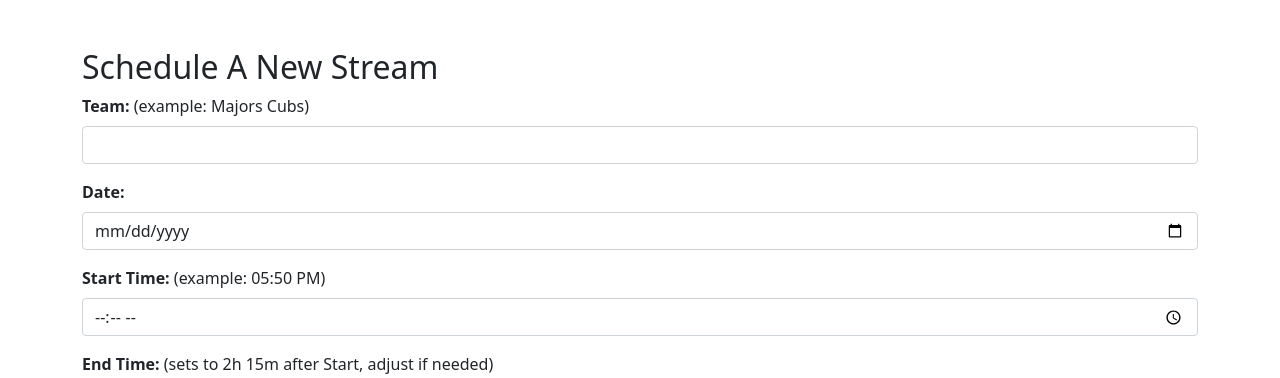
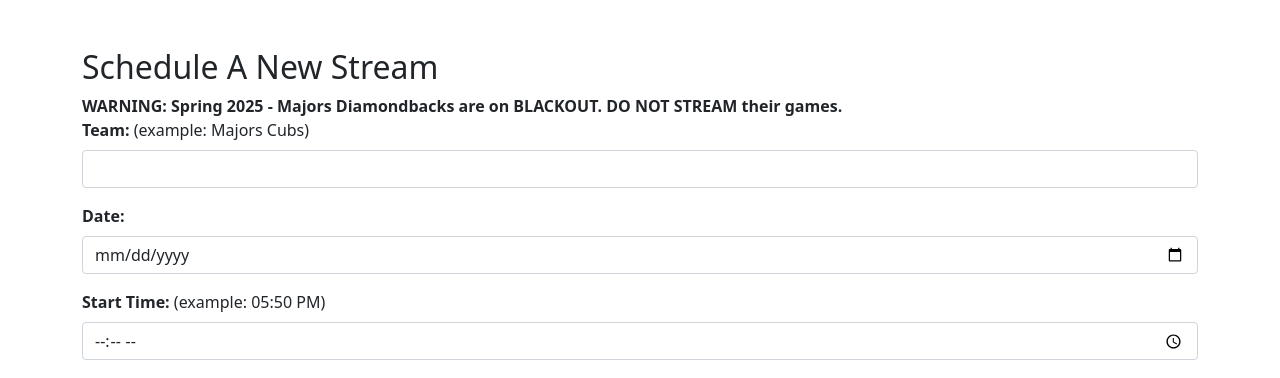
Before and after one commit to jkrauska/fieldcam, a Python web app: template cam-app/app/templates/add.html.j2 in a window 1280 px wide. Shown: the top 378 px of the page. Run offline with Jinja, Linux system fonts and the light colour scheme; the template is opened without the code that fills it, so the values that code supplies are empty.

Commit message:
no coffee, blackout

```diff
--- a/cam-app/app/templates/add.html.j2
+++ b/cam-app/app/templates/add.html.j2
@@ -17,6 +17,9 @@
 <body>
     <div class="container mt-5">
         <h2>Schedule A New Stream</h2>
+
+        <b>WARNING: Spring 2025 - Majors Diamondbacks are on BLACKOUT. DO NOT STREAM their games.</b>
+
         <form action="./submit" method="POST">
             <div class="mb-3">
                 <label for="text-input" class="form-label"><b>Team:</b> (example: Majors Cubs)</label>
--- a/cam-app/app/templates/list.html.j2
+++ b/cam-app/app/templates/list.html.j2
@@ -145,12 +145,12 @@ Upcoming Majors Games from Game Changer
 
  -->
 
-    <div class="d-flex container mt-5 justify-content-center ">
+    {# <div class="d-flex container mt-5 justify-content-center ">
         <a href="https://buymeacoffee.com/cajoel" class="btn btn-success btn-lg "
             style="padding: 10px 20px;  background-color: #ff4500; border-color: #ff4500;">
             Buy Joel a Coffee
         </a>
-    </div>
+    </div> #}
 
     <!-- <div class="d-flex container mt-5 justify-content-center ">
         <button class="btn btn-primary " onclick="toggleFullScreen()">Go Fullscreen</button>
```
